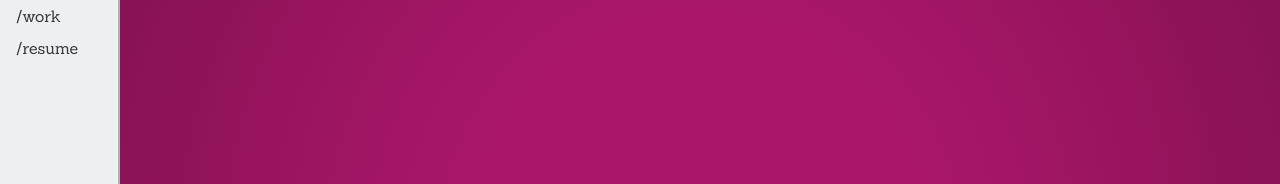
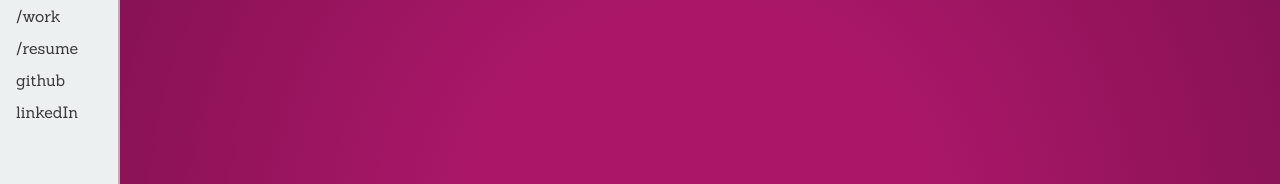
Before and after one commit to musicaldoofus/portfolio, a React (Create React App) app: page /contact in a window 1280 px wide. Shown: the part 160-344 px from the top of the page. Built offline with nearby package versions, Linux system fonts and the light colour scheme; a web font is replaced by a local one.

Commit message:
Update to eslint-utils per gh alert

```diff
--- a/package.json
+++ b/package.json
@@ -10,7 +10,8 @@
     "react": "^16.8.6",
     "react-dom": "^16.8.6",
     "react-router-dom": "^5.0.1",
-    "react-scripts": "3.0.1"
+    "react-scripts": "3.0.1",
+	"eslint-utils": "1.4.1"
   },
   "scripts": {
     "start": "react-scripts start",
--- a/src/components/organisms/Nav/index.js
+++ b/src/components/organisms/Nav/index.js
@@ -33,6 +33,8 @@
 					<Link to="/about">/about</Link>
 					<Link to="/work">/work</Link>
 					<Link to="/resume">/resume</Link>
+					<a href="https://github.com/musicaldoofus" target="_blank" rel="noopener noreferrer">github</a>
+					<a href="https://github.com/musicaldoofus" target="_blank" rel="noopener noreferrer">linkedIn</a>
 				</div>
 				<Footer/>
 			</nav>
```
